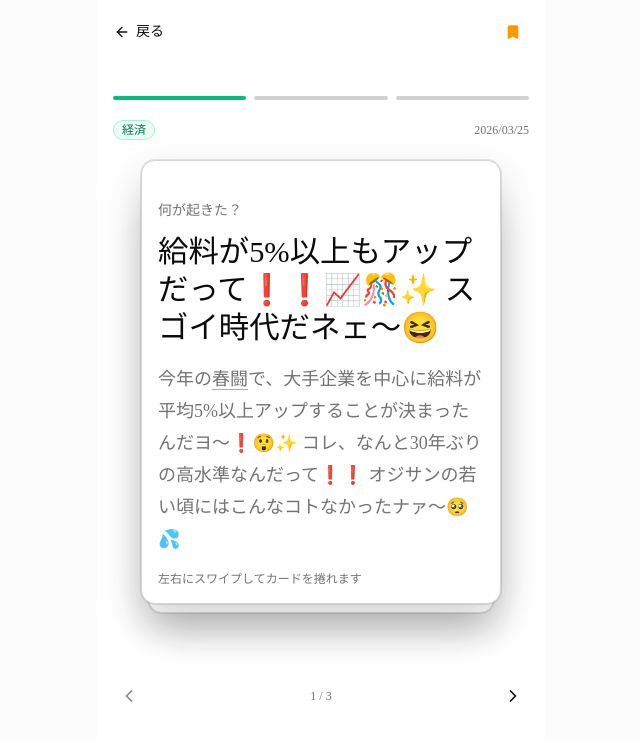
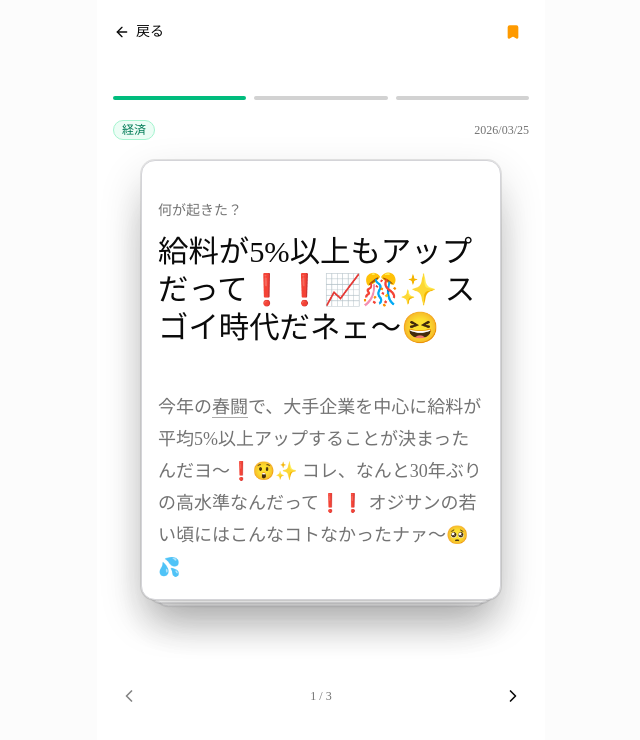
Before and after one commit to Hideto6/ai-hackathon, a Next.js app in the folder frontend/: page /news/1 in a window 1280 px wide. Shown: the top 740 px of the page, without its empty margins (319-959 px from the left). Built offline with nearby package versions, Linux system fonts and the light colour scheme.

Commit message:
fix:UI修正

```diff
--- a/frontend/src/page-components/news-detail/ui-block/story-cards/ui/StoryCardsSection.tsx
+++ b/frontend/src/page-components/news-detail/ui-block/story-cards/ui/StoryCardsSection.tsx
@@ -195,8 +195,6 @@ export function StoryCardsSection({
             const isTopCard = stackIndex === 0;
             const stackOffset = stackIndex * 12;
             const stackScale = 1 - stackIndex * 0.04;
-            const overlayOpacity = Math.min(Math.abs(dragX) / 120, 1);
-
             return (
               <Card
                 key={`${card.label}-${currentCardIndex + stackIndex}`}
@@ -246,23 +244,6 @@ export function StoryCardsSection({
                 onTouchEnd={isTopCard ? handleDragEnd : undefined}
                 onTouchCancel={isTopCard ? resetDrag : undefined}
               >
-                {isTopCard ? (
-                  <>
-                    <div
-                      className="pointer-events-none absolute left-4 top-4 rounded-md border border-emerald-500 px-3 py-1 text-xl font-bold text-emerald-500"
-                      style={{ opacity: dragX > 0 ? overlayOpacity : 0 }}
-                    >
-                      なるほど
-                    </div>
-                    <div
-                      className="pointer-events-none absolute right-4 top-4 rounded-md border border-rose-500 px-3 py-1 text-xl font-bold text-rose-500"
-                      style={{ opacity: dragX < 0 ? overlayOpacity : 0 }}
-                    >
-                      つぎへ
-                    </div>
-                  </>
-                ) : null}
-
                 <CardHeader className="gap-3 pt-6">
                   <p className="text-sm text-muted-foreground">{card.label}</p>
                   <CardTitle className="text-[1.9rem] leading-tight">
@@ -272,14 +253,6 @@ export function StoryCardsSection({
 
                 <CardContent className="pb-0 text-lg leading-8 text-muted-foreground">
                   {renderBody(card.body, card.highlightedTerms)}
-                </CardContent>
-
-                <CardContent className="pt-0 text-xs text-muted-foreground">
-                  {isTopCard
-                    ? isLastCard
-                      ? "最後のカードです。もう一度めくると次のニュースへ進みます"
-                      : "左右にスワイプしてカードを捲れます"
-                    : "次に見えるカード"}
                 </CardContent>
               </Card>
             );
```
